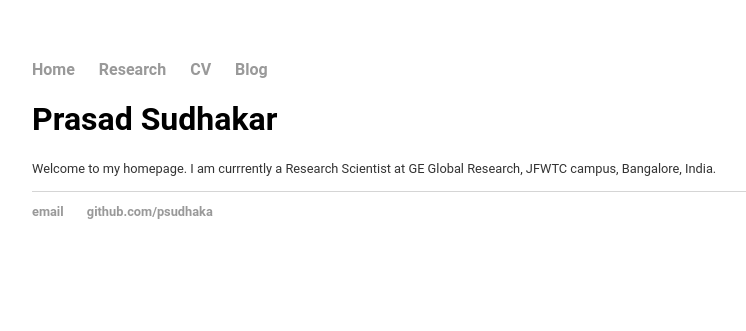
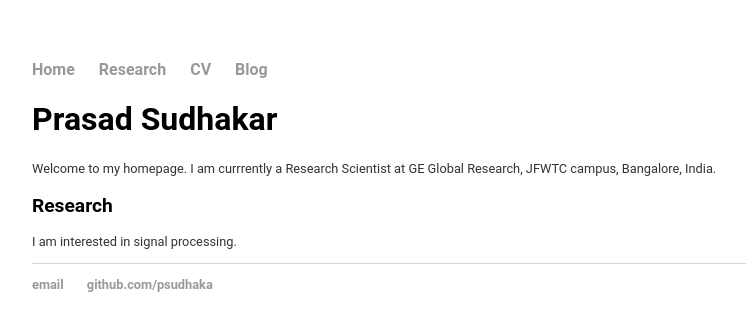
Before and after one commit to psudhaka/psudhaka.github.io, a Jekyll site: the page built from index.html, in a window 1280 px wide. Shown: the top 331 px of the page, without its empty margins (128-874 px from the left). Built offline with Jekyll 4.4.1, drawn with Linux system fonts in a browser that asks for light colours.

Commit message:
Update index.html
Moved research section to index.html

```diff
--- a/index.html
+++ b/index.html
@@ -5,4 +5,7 @@ title: Prasad Sudhakar
 <div class="blurb">
 	<h1>Prasad Sudhakar</h1>
 	<p>Welcome to my homepage. I am currrently a Research Scientist at GE Global Research, JFWTC campus, Bangalore, India.</p>
+
+	<h2>Research</h2>
+  	<p>I am interested in signal processing. </p>
 </div><!-- /.blurb -->
```
